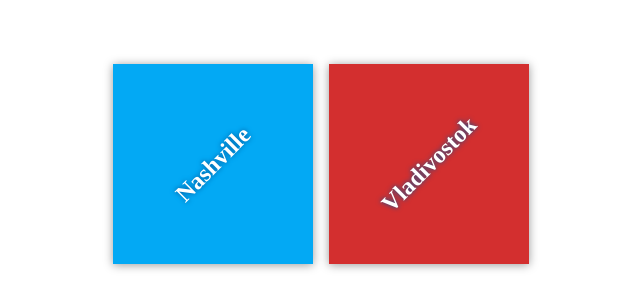
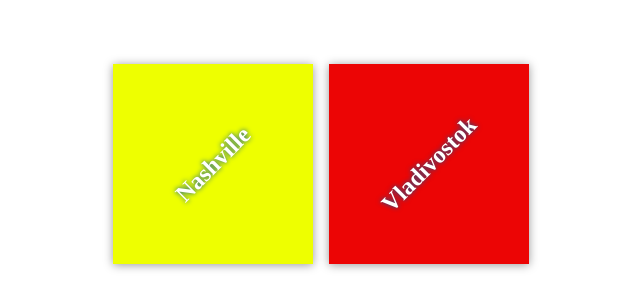
Before and after one commit to Jake-sleepypillows/my-travel-plans, a plain HTML site: page index.html in a window 1280 px wide. Shown: the part 236-544 px from the top of the page, without its empty margins (319-959 px from the left). Drawn offline with Linux system fonts and the light colour scheme.

Commit message:
Updated destination ID and color

```diff
--- a/css/app.css
+++ b/css/app.css
@@ -46,10 +46,10 @@ h2 {
     text-shadow: 0 0 5px #01579b;
 }
 
-#florida {
-    background-color: #03a9f4;
+#nashville {
+    background-color: rgb(238, 255, 0);
 }
 
-#paris {
-    background-color: #d32f2f;
+#vladivostok {
+    background-color: #ec0505;
 }
--- a/index.html
+++ b/index.html
@@ -10,11 +10,11 @@
 
     <div class="container">
         <div class="destination-container">
-            <div class="destination" id="florida">
+            <div class="destination" id="nashville">
                 <h2>Nashville</h2>
             </div>
 
-            <div class="destination" id="paris">
+            <div class="destination" id="vladivostok">
                 <h2>Vladivostok</h2>
             </div>
         </div>
```
